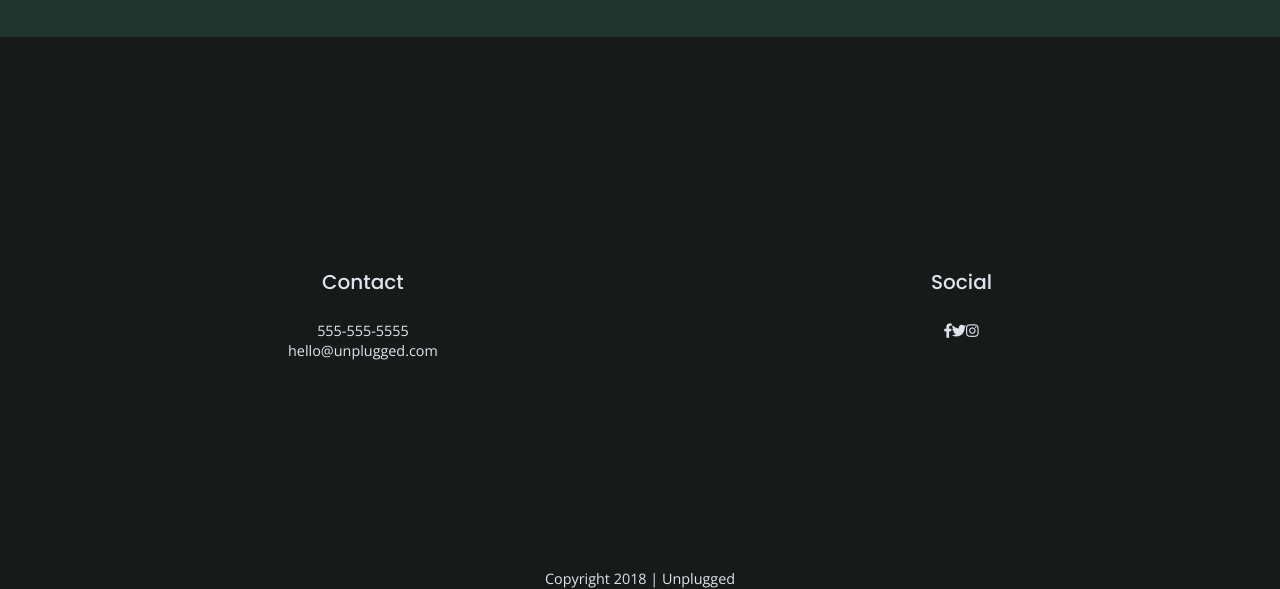
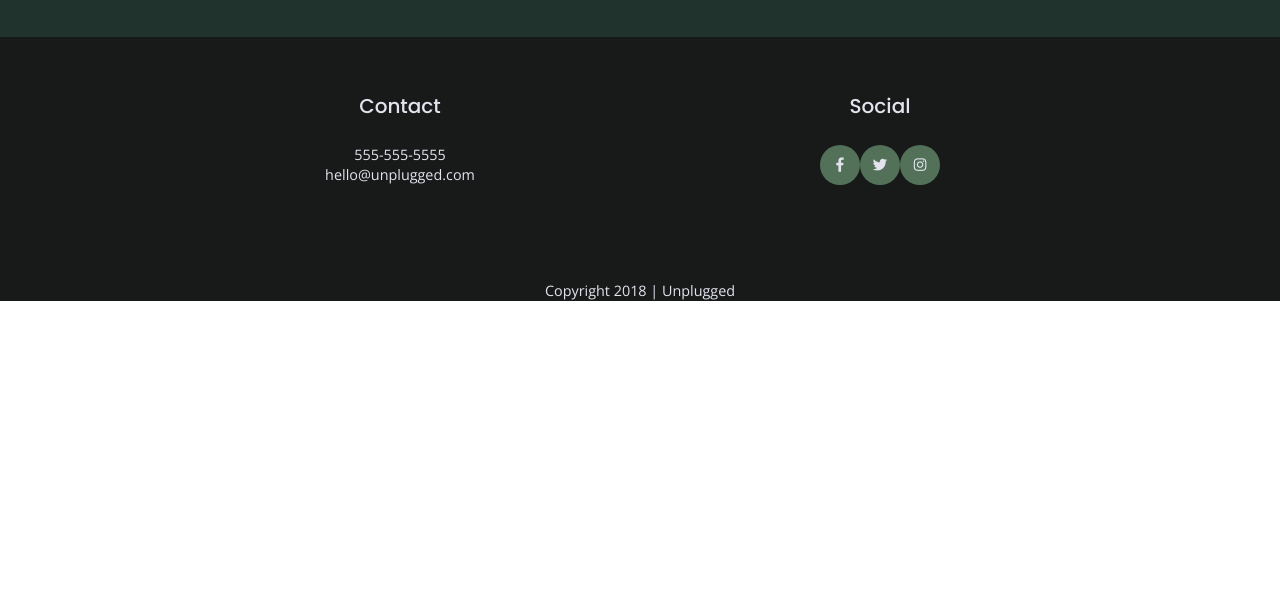
Before and after one commit to sadiejay/unplugged-website, a website built with Parcel: page index.html in a window 1280 px wide. Shown: the part 2249-2838 px from the top of the page. After the commit the page ends 2550 px from the top, so only its background shows below. Built offline with nearby package versions, Linux system fonts and the light colour scheme.

Commit message:
Styles social icons

```diff
--- a/css/main.css
+++ b/css/main.css
@@ -214,9 +214,24 @@ header nav ul {
   width: 100%;
 }
 
-footer .content-wrapper {
-  width: 55%;
-  margin: 22vh 0;
+.copyright {
+  padding-top: 4em;
+}
+
+footer .social-icons {
+  display: flex;
+  justify-content: space-around;
+  align-items: center;
+}
+
+footer .social-icons p {
+  background-color: #527158;
+  border-radius: 50%;
+  width: 40px;
+  height: 40px;
+  display: flex;
+  justify-content: center;
+  align-items: center;
 }
 
 /* -------------------- Base Main Styles -------------------- */
@@ -230,6 +245,7 @@ aside,
   flex-direction: column;
   justify-content: center;
   align-items: center;
+  width: 100%;
 }
 
 
@@ -324,12 +340,6 @@ p.features-item-description {
   width: 50%;
 }
 
-.social-icons {
-  display: flex;
-  flex-direction: row;
-  align-items: center;
-  justify-content: space-around;
-}
 
 /* ==========================================================================
  About Page
```
